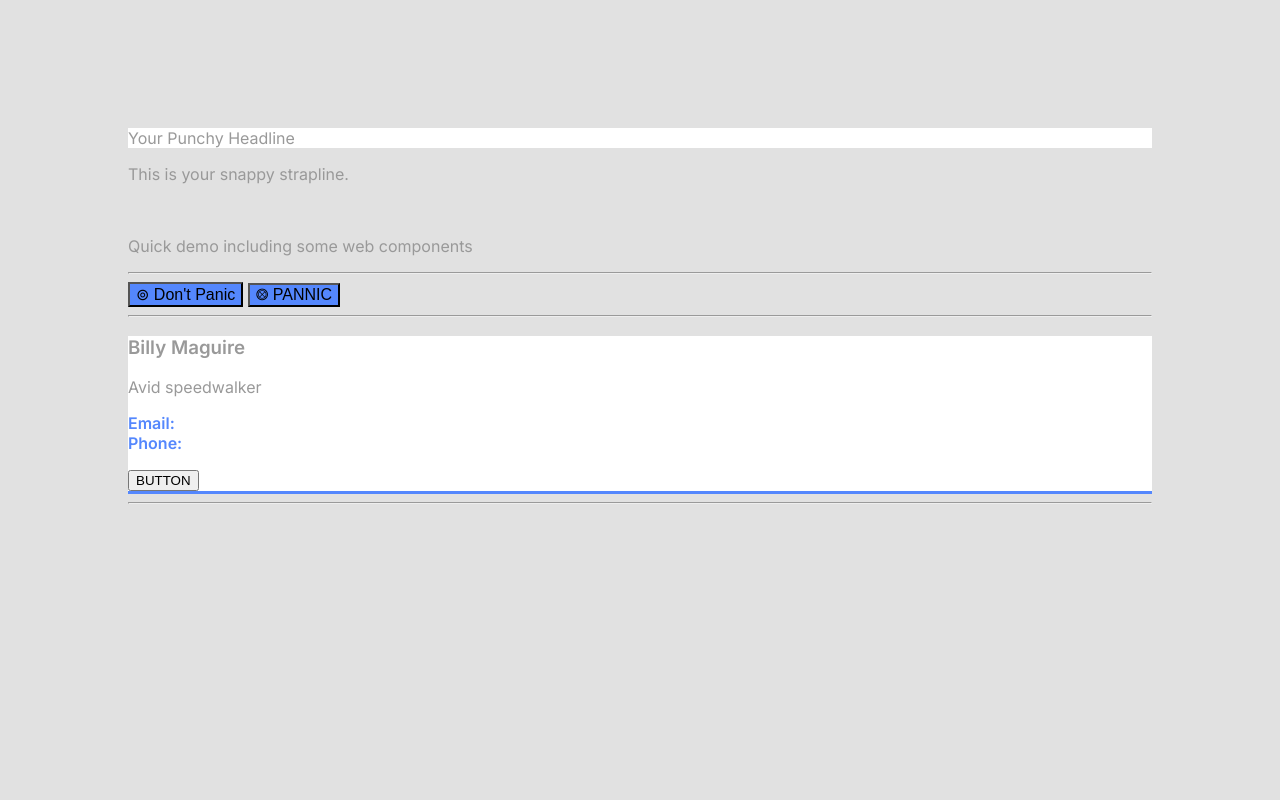
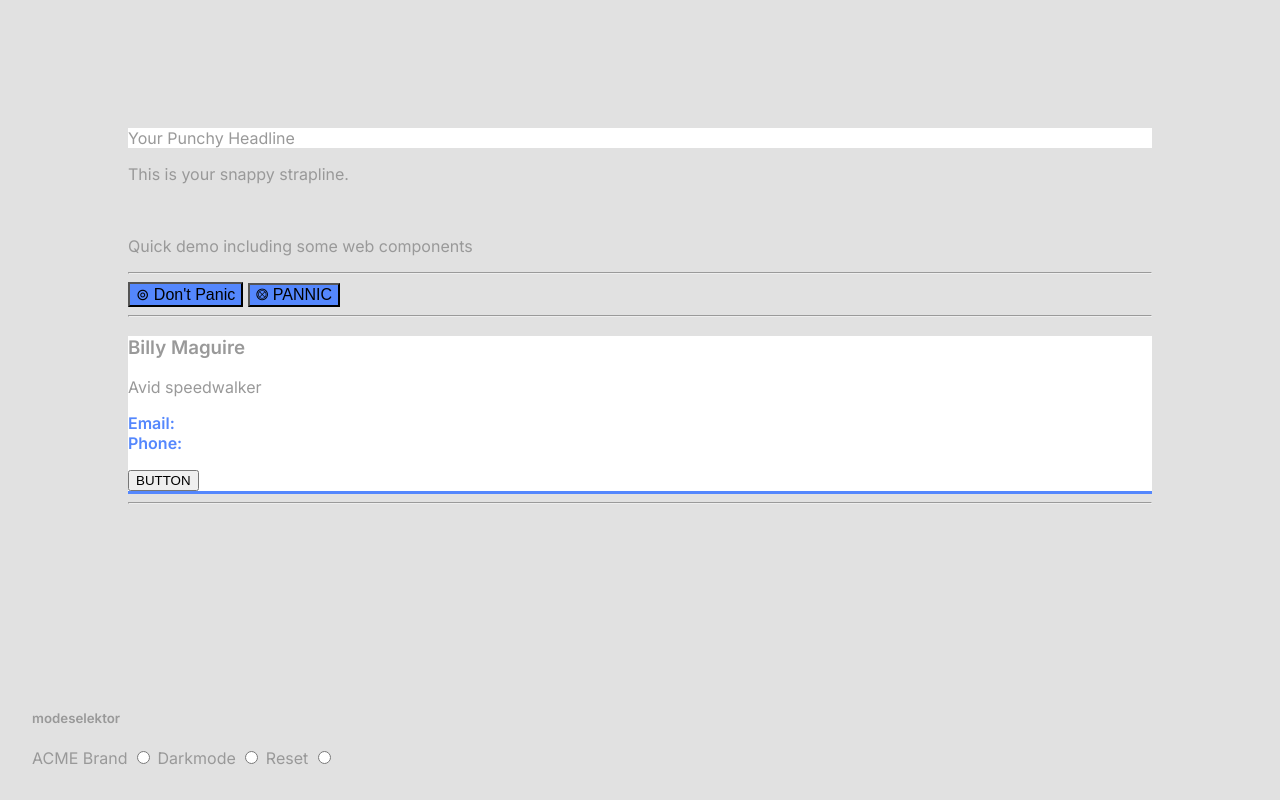
Before and after one commit to agent-simon-s/dev-design-sys-component-pipeline, a website: page src-components/index.html in a window 1280 px wide. Drawn offline with Linux system fonts and the light colour scheme; files that its build step writes are made by us from their sources.

Commit message:
adding modeslektor

```diff
--- a/src-components/index.html
+++ b/src-components/index.html
@@ -39,21 +39,45 @@
 
         <wc-id-card
         	name="Billy Maguire"
-        	info="Avid speedwalker"
-        	 >
+        	info="Avid speedwalker">
         	 	<slot name="email">yourname@here.com</slot>
         	 	<slot name="number">123-555-1212</slot>
         </wc-id-card>
 
-        	 <hr>
+        <hr>
 
-
-
+        <div class="modeselektor">
+            <h5>modeselektor</h5>
+            <label for="acme">ACME Brand</label>
+            <input type="radio" name="modeselekt" id="acme" onclick="setMode('brand-acme')">
+            <label for="dark">Darkmode</label>
+            <input type="radio" name="modeselekt" id="dark" onclick="setMode('theme-dark')">
+            <label for="reset">Reset</label>
+            <input type="radio" name="modeselekt" id="reset" onclick="setMode('')">
+            <!--  <wc-button icon="&ocir;" onclick="setMode(brand-acme)" txt="ACME Brand"></wc-button>
+             <wc-button icon="&ocir;" txt="Darkmode"></wc-button>
+             <wc-button icon="&ocir;" txt="Reset"></wc-button> -->
+        </div>
+        <style>
+            .modeselektor{
+                position: fixed;
+                bottom:2rem;
+                left:2rem;
+            }
+        </style>
 
         <script src="https://cdnjs.cloudflare.com/ajax/libs/webcomponentsjs/2.4.0/webcomponents-bundle.js"></script>
         <script src="wc-header/dev-web-component-header.js"></script>
         <script src="wc-card/dev-web-component-card.js"></script>
         <script src="wc-button/dev-web-component-button.js"></script>
+        <script>
+            const $Bod = document.getElementsByTagName("BODY")[0]
+            function setMode(mode){
+                $Bod.className = '';
+                $Bod.className = mode;
+            }
+
+        </script>
        <!--  <script src="dev-web-component-drop.js"></script> -->
         <!-- <script>
         	document.querySelector('web-comp-button').onClick = value =>
```
